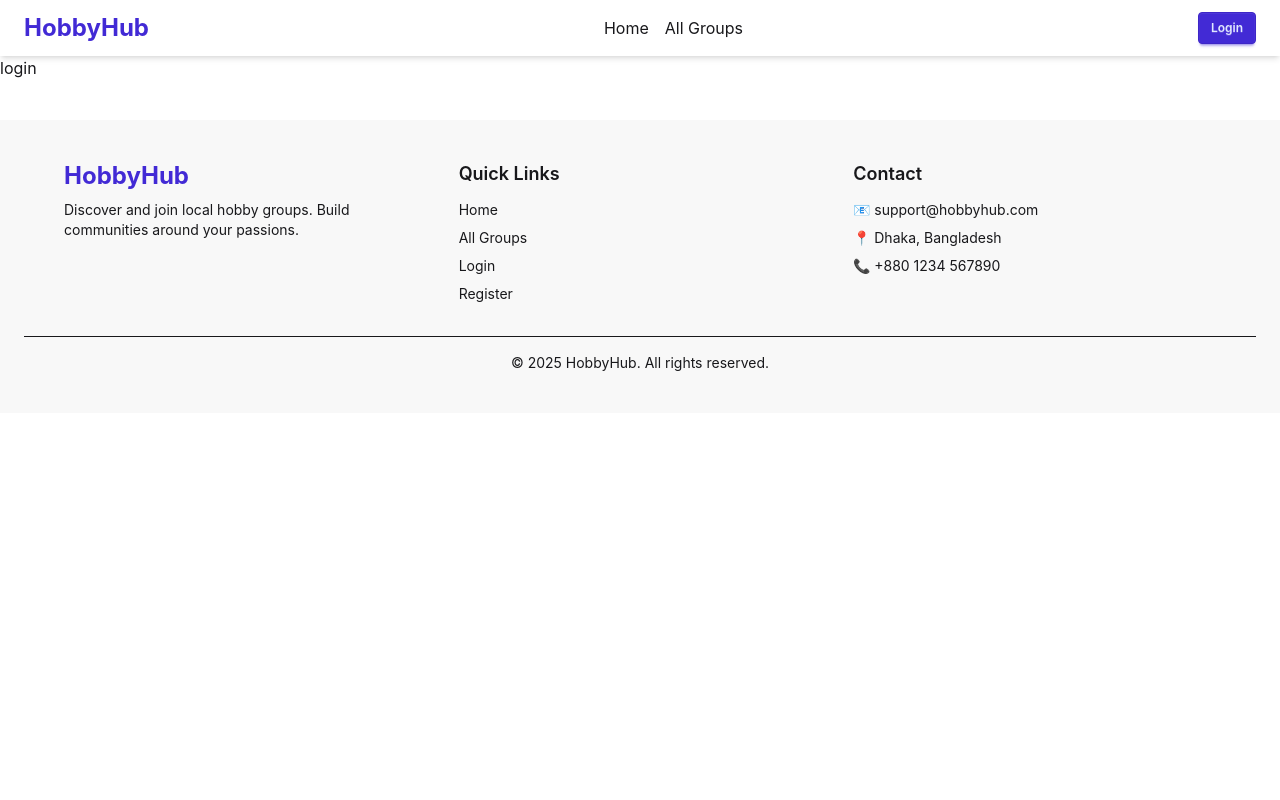
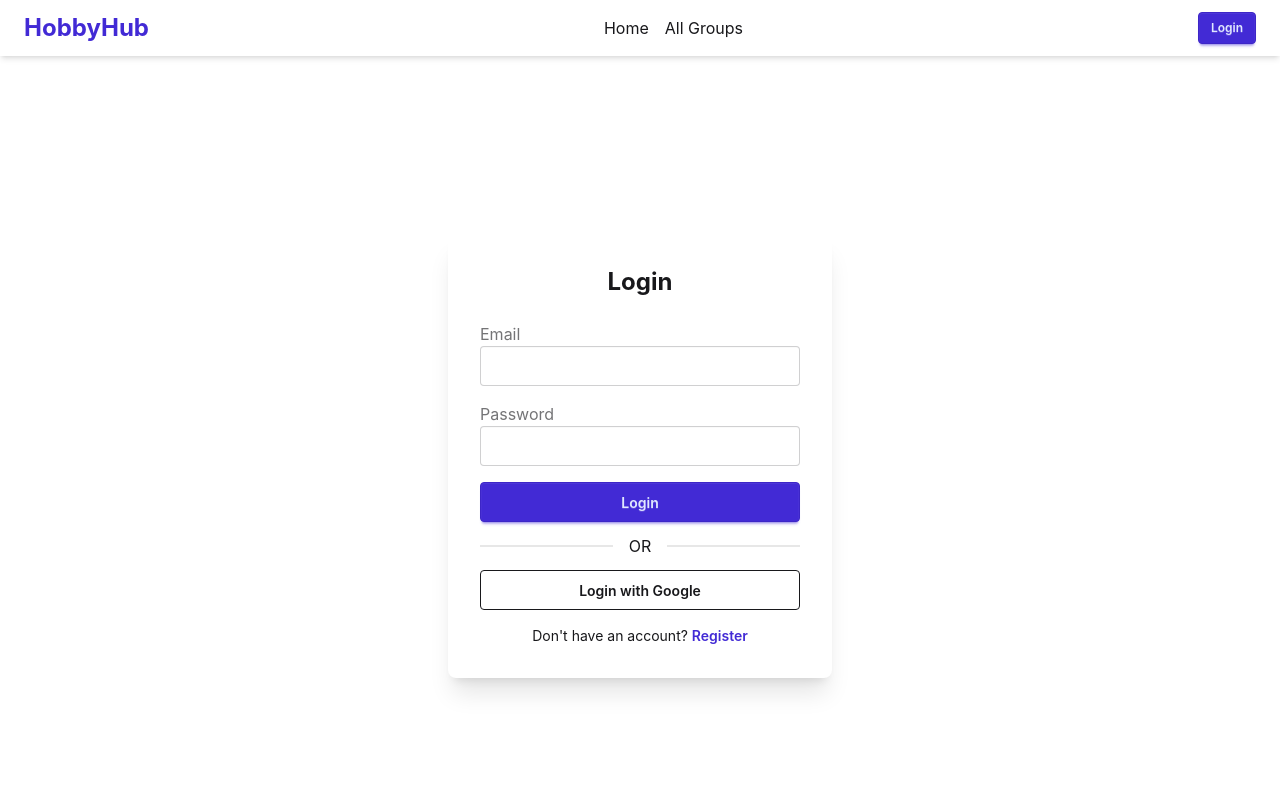
Before and after one commit to minhajulislam999/hobbyhub-client, a React (Vite) app: page /login in a window 1280 px wide. Shown: the top 800 px of the page. Built offline with nearby package versions, Linux system fonts and the light colour scheme; no server answers.

Commit message:
added login page with google authentication

```diff
--- a/src/layouts/MainLayout.jsx
+++ b/src/layouts/MainLayout.jsx
@@ -2,11 +2,13 @@ import React from 'react'
 import { Outlet } from 'react-router-dom'
 import Navbar from '../components/Navbar'
 import Footer from '../components/Footer'
+import { Toaster } from "react-hot-toast";
 
 const MainLayout = () => {
   return (
     <div>
         <Navbar />
+        <Toaster position="top-right" />
         <Outlet />
         <Footer />
     </div>
--- a/src/pages/Login.jsx
+++ b/src/pages/Login.jsx
@@ -1,11 +1,74 @@
-import React from 'react'
+import { useContext, useState } from "react";
+import { Link, useLocation, useNavigate } from "react-router-dom";
+import { AuthContext } from "../context/AuthContext";
+import { signInWithEmailAndPassword, GoogleAuthProvider, signInWithPopup } from "firebase/auth";
+import { auth } from "../firebase/firebase.config";
+import toast from "react-hot-toast";
 
 const Login = () => {
+  const [error, setError] = useState("");
+  const navigate = useNavigate();
+  const location = useLocation();
+  const from = location.state?.from?.pathname || "/";
+
+  const handleLogin = async (e) => {
+    e.preventDefault();
+    const email = e.target.email.value;
+    const password = e.target.password.value;
+
+    try {
+      await signInWithEmailAndPassword(auth, email, password);
+      toast.success("Login successful!");
+      navigate(from, { replace: true });
+    } catch (err) {
+      setError(err.message);
+      toast.error("Login failed! Check your email and password.");
+    }
+  };
+
+  const handleGoogleLogin = async () => {
+    const provider = new GoogleAuthProvider();
+    try {
+      await signInWithPopup(auth, provider);
+      toast.success("Login successful!");
+      navigate(from, { replace: true });
+    } catch (err) {
+      toast.error(err.message);
+    }
+  };
+
   return (
-    <div>
-        login
+    <div className="min-h-screen flex items-center justify-center">
+      <div className="card w-96 shadow-xl bg-base-100 p-8">
+        <h2 className="text-2xl font-bold text-center mb-6">Login</h2>
+
+        <form onSubmit={handleLogin} className="space-y-4">
+          <div>
+            <label className="label">Email</label>
+            <input type="email" name="email" className="input input-bordered w-full" required />
+          </div>
+          <div>
+            <label className="label">Password</label>
+            <input type="password" name="password" className="input input-bordered w-full" required />
+          </div>
+
+          {error && <p className="text-red-500 text-sm">{error}</p>}
+
+          <button type="submit" className="btn btn-primary w-full">Login</button>
+        </form>
+
+        <div className="divider">OR</div>
+
+        <button onClick={handleGoogleLogin} className="btn btn-outline w-full">
+          Login with Google
+        </button>
+
+        <p className="text-center mt-4 text-sm">
+          Don't have an account? <Link to="/register" className="text-primary font-semibold">Register</Link>
+        </p>
+      </div>
     </div>
-  )
-}
+  );
+};
 
-export default Login
+export default Login;
```
